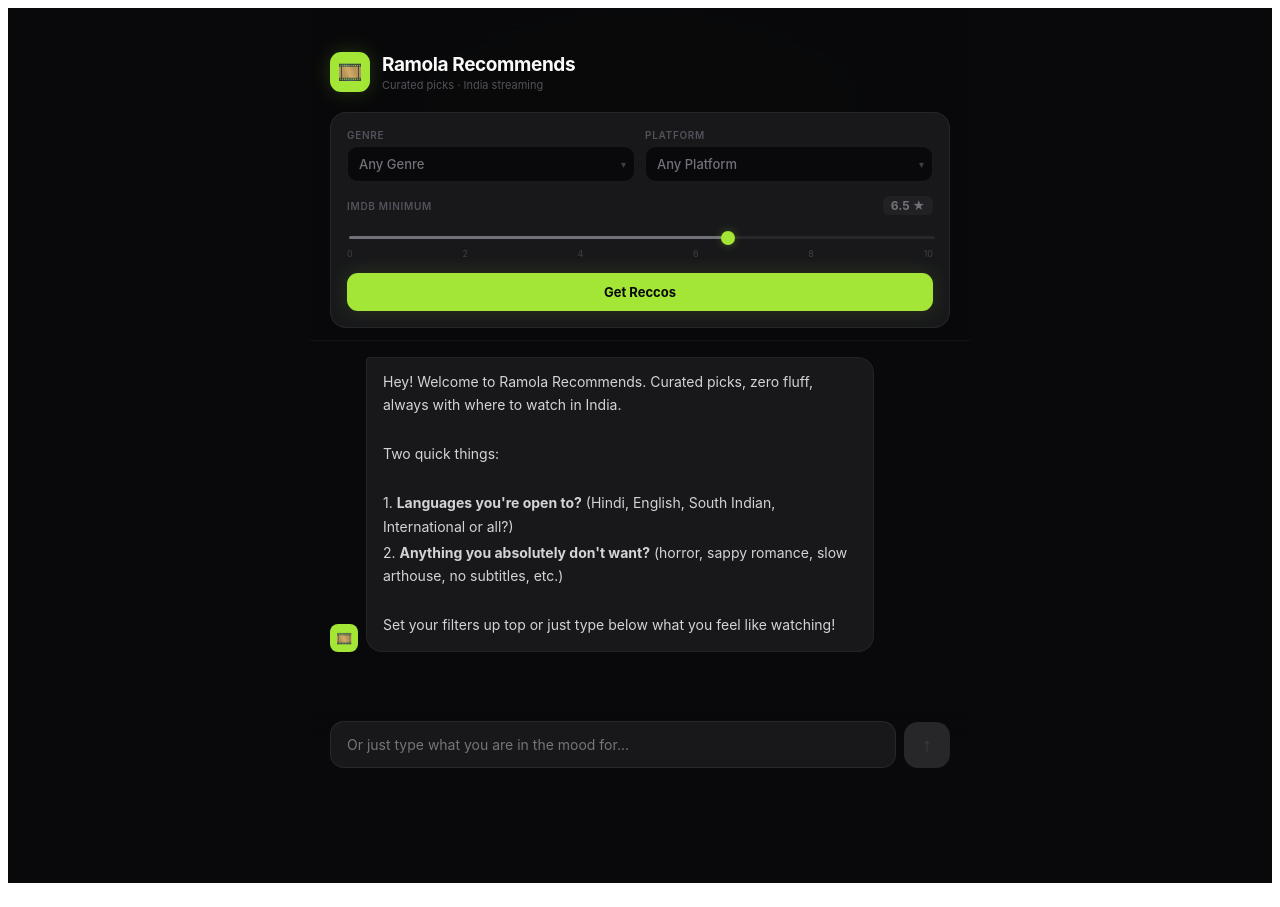
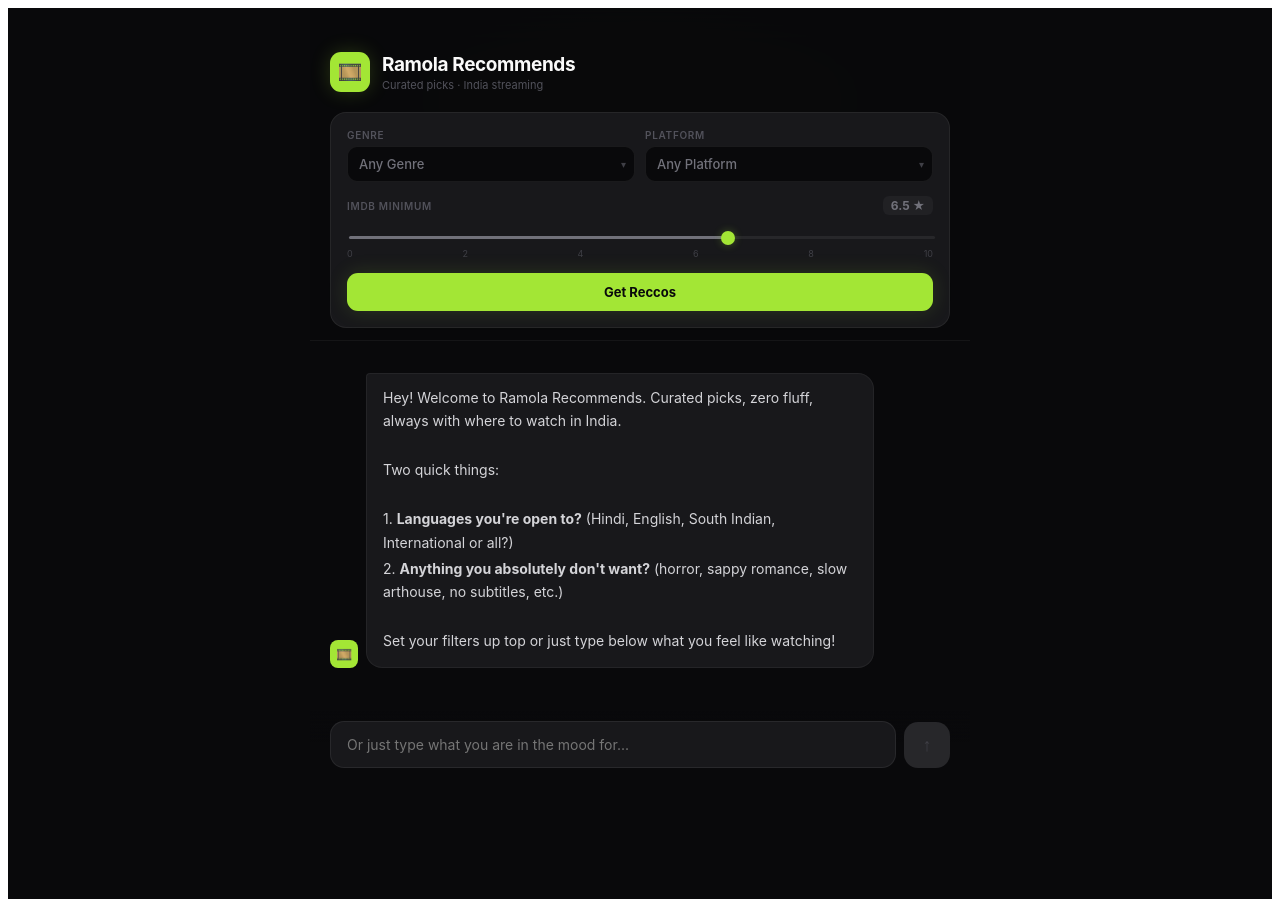
Before and after one commit to dramola17/ramola-recommends, a React (Vite) app: page / in a window 1280 px wide. Built offline with nearby package versions, Linux system fonts and the light colour scheme.

Commit message:
Update App.jsx

```diff
--- a/src/App.jsx
+++ b/src/App.jsx
@@ -275,7 +275,8 @@ export default function RamolaRecommends() {
         width: "100%", maxWidth: "660px",
         flex: 1, padding: "16px 20px 0",
         display: "flex", flexDirection: "column", gap: "12px",
-        position: "relative", zIndex: 1
+        position: "relative", zIndex: 1,
+        marginTop: "16px"
       }}>
         {messages.map((msg, i) => {
           const isBot = msg.role === "model" || msg.role === "assistant";
```
